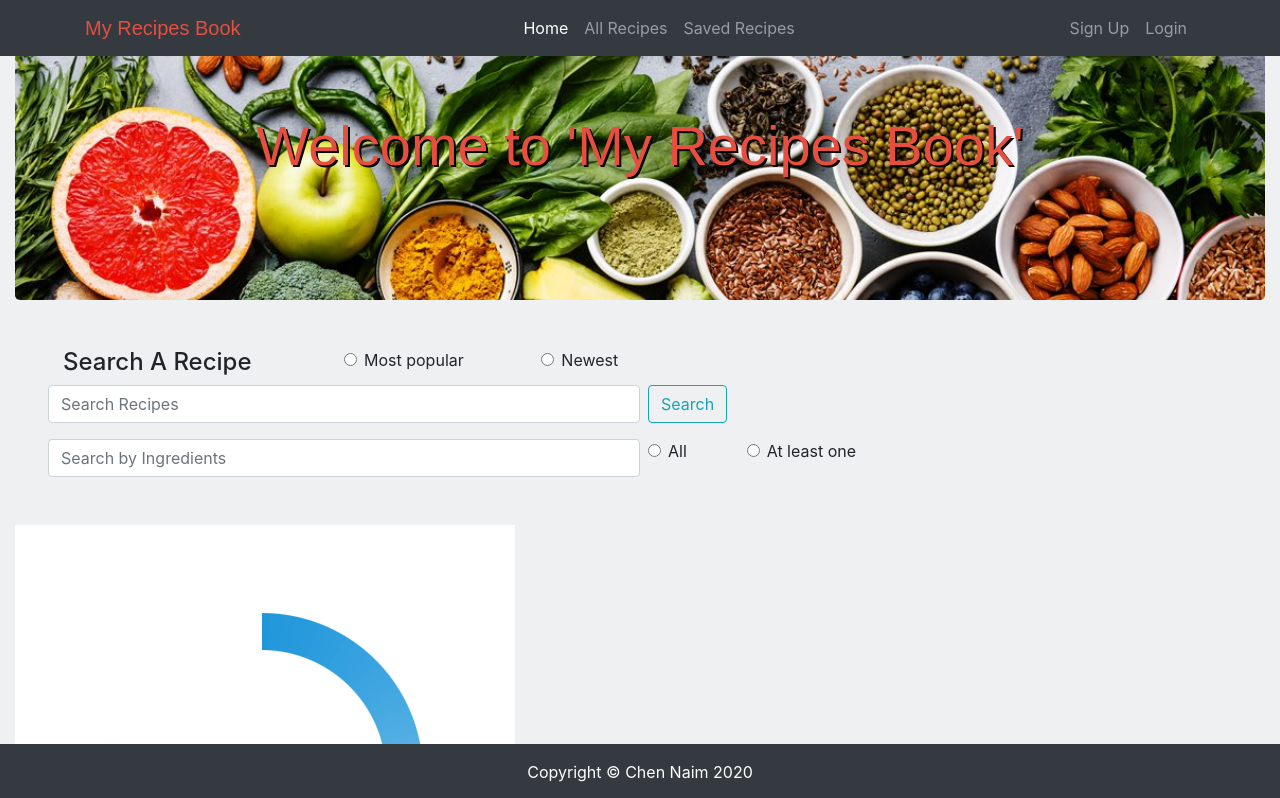
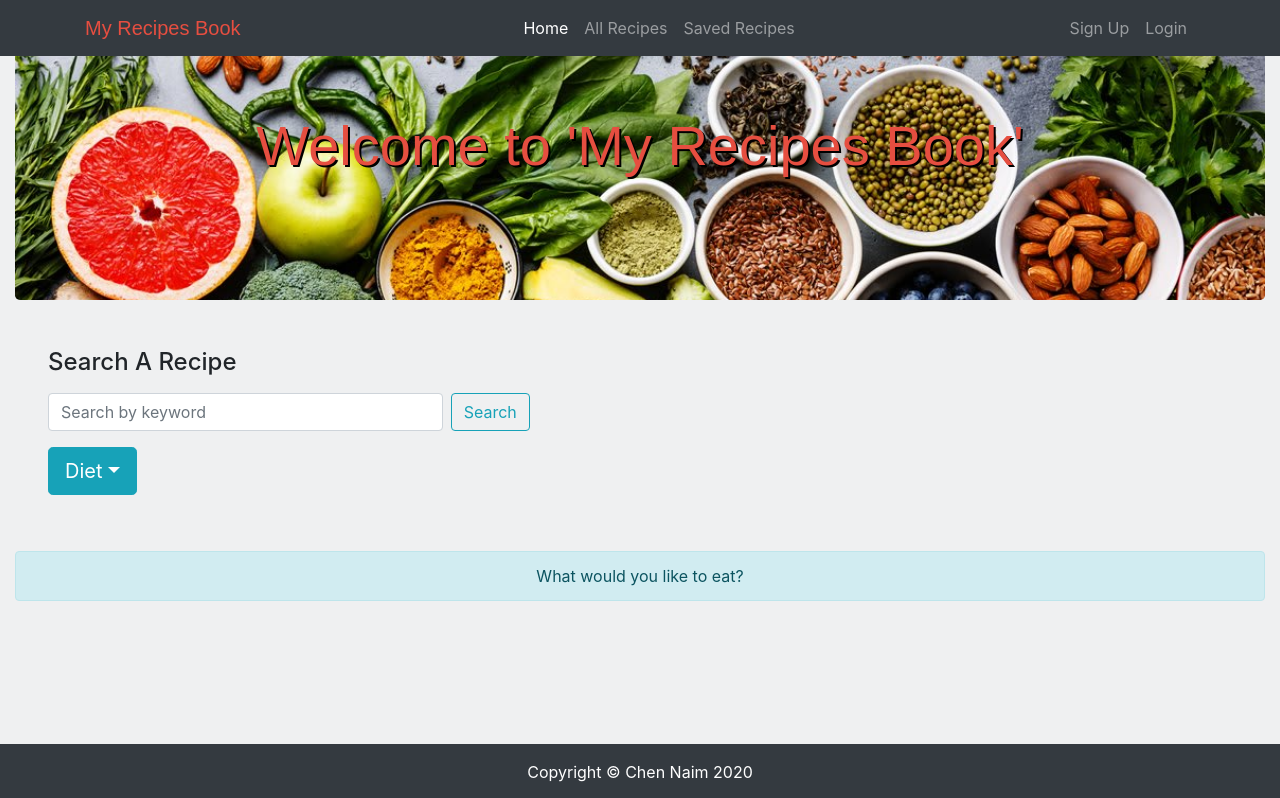
Before and after one commit to ChenNaim/lnj-node-origin, a React (Create React App) app: page / in a window 1280 px wide. Shown: the top 798 px of the page. Built offline with nearby package versions, Linux system fonts and the light colour scheme.

Commit message:
with search engine

```diff
--- a/src/App.js
+++ b/src/App.js
@@ -1,7 +1,7 @@
-import React from "react";
-import { BrowserRouter as Router, Route, Switch } from "react-router-dom";
+import React from 'react';
+import { BrowserRouter as Router, Route, Switch } from 'react-router-dom';
 
-import { Navigation, Footer, Home, AllRecipes, SavedRecipes, SignUp, Login, RecipeCard, RecipePage } from "./components";
+import { Navigation, Footer, Home, AllRecipes, SavedRecipes, SignUp, Login, RecipeCard, RecipePage } from './components';
 
 function App() {
   return (
@@ -9,13 +9,13 @@ function App() {
       <div className="main">
           <Navigation />
           <Switch >
-            <Route path="/" exact component={() => <Home />} />
-            <Route path="/all-recipes" exact component={() => <AllRecipes />} />
-            <Route path="/recipecard" exact component={() => <RecipeCard />} />
-            <Route path="/recipepage" exact component={() => <RecipePage />} />
-            <Route path="/savedrecipes" exact component={() => <SavedRecipes />} />
-            <Route path="/signup" exact component={() => <SignUp />} />
-            <Route path="/login" exact component={() => <Login />} />
+            <Route path="/"  exact={true}><Home /></Route>
+            <Route path="/all-recipes"><AllRecipes /></Route>
+            <Route path="/recipecard"><RecipeCard /></Route>
+            <Route path="/recipepage:label"><RecipePage /></Route>
+            <Route path="/savedrecipes"><SavedRecipes /></Route>
+            <Route path="/signup"><SignUp /></Route>
+            <Route path="/login"><Login /></Route>
           </Switch>
           <Footer />
       </div>
--- a/src/components/AllRecipes.js
+++ b/src/components/AllRecipes.js
@@ -3,8 +3,7 @@ import React, {useState, useEffect} from 'react';
 import {getRecipes} from '../api/jsonPlaceholder';
 import RecipeCard from './RecipeCard';
 
-import Cover from "../images/healthyfood.jpg";
-import Loader from "../images/loader.gif";
+import Loader from '../images/loader.gif';
 
 function AllRecipes() {
   const [recipes, setRecipes] = useState([]);
@@ -30,7 +29,7 @@ function AllRecipes() {
 
   return (
         <div>
-          <div class="alert alert-info" role="alert">
+          <div className="alert alert-info" role="alert">
             All recipes
           </div>
           <div className="row m-2">
--- a/src/components/Home.js
+++ b/src/components/Home.js
@@ -1,54 +1,37 @@
 import React, {useState, useEffect} from 'react';
+import { Link } from 'react-router-dom';
 
-import {getRecipes} from '../api/jsonPlaceholder';
+import {getRecipes, getRecipesByDiet} from '../api/jsonPlaceholder';
 import RecipeCard from './RecipeCard';
-import Cover from "../images/healthyfood.jpg";
-import Loader from "../images/loader.gif";
+import Cover from '../images/healthyfood.jpg';
+import Loader from '../images/loader.gif';
 
 function Home() {
   const [recipes, setRecipes] = useState([]);
-  const [selectedRecipe, setselectedRecipe] = useState(null);
   const [recipeQuery, setRecipeQuery] = useState('');
 
-  // useEffect(async (recipeQuery) => {
-  //     let jsonrecipes;
-  //     if(!localStorage.getItem('recipes')){
-  //         jsonrecipes = await getRecipes(recipeQuery);
-  //         jsonrecipes = jsonrecipes.hits;
-  //         localStorage.setItem('recipes', JSON.stringify(jsonrecipes));
-  //     }else{
-  //         jsonrecipes = JSON.parse(localStorage.getItem('recipes'));
-  //     }
-  //     // setTimeout(() => {
-  //     setRecipes(jsonrecipes);
-  //     // }, 3000);
-  // },[]);
-
   const onInputChange = async (e) => {
-    console.log(e.target.value);
     setRecipeQuery(e.target.value);
-    console.log(recipeQuery);
   }
 
   const onSubmit = async (e) => {
     e.preventDefault();
-    console.log(e);
     let jsonrecipes;
-      if(!localStorage.getItem('recipes')){
-          jsonrecipes = await getRecipes('chicken');
-          jsonrecipes = jsonrecipes.hits;
-          localStorage.setItem('recipes', JSON.stringify(jsonrecipes));
-      }else{
-          jsonrecipes = JSON.parse(localStorage.getItem('recipes'));
-      }
-      // setTimeout(() => {
-      setRecipes(jsonrecipes);
+    jsonrecipes = await getRecipes(recipeQuery);
+    jsonrecipes = jsonrecipes.hits;
+    setRecipes(jsonrecipes);
+    console.log(jsonrecipes);
   }
 
-  const onSelectRecipe = recipeUri => {
-      const recipe = recipes.find(recipe => recipe.uri === recipeUri);
-      setselectedRecipe(recipe);
+  const onSubmitDiet = async (e) => {
+    e.preventDefault();
+    let jsonrecipes;
+    jsonrecipes = await getRecipesByDiet(e.target.innerText);
+    jsonrecipes = jsonrecipes.hits;
+    setRecipes(jsonrecipes);
+    console.log(jsonrecipes);
   }
+
   return (
     <div className="recipes-search container-fluid">
         <div className="jumbotron text-center" style={{ fontFamily: "fantasy", color: "#e64e40", fontWeight: "900", textShadow: "2px 2px black", height: "300px", backgroundImage: `url(${Cover})`, backgroundSize: "cover", backgroundRepeat: "no-repeat"}}>
@@ -56,60 +39,38 @@ function Home() {
             <h1 className="display-4 pt-5">Welcome to 'My Recipes Book'</h1>
           </div>
         </div>
-      <div className="m-5">
-          <div className="row">
-              <h4 className="col-md-3">Search A Recipe</h4>
-              <div className="form-check col-md-2">
-                <input className="form-check-input" type="radio" name="exampleRadios" id="exampleRadios1" value="option1"/>
-                <label className="form-check-label radio-inline mr-3" for="exampleRadios1">Most popular</label>
+        <div className="m-5">
+            <label className="row" for="recipeQuery"><h4>Search A Recipe</h4></label>
+            <div className="row">
+            <input className="form-control mr-sm-2 col-md-4" type="search" placeholder="Search by keyword" aria-label="Search" id="searchRecipes" name="recipeQuery" onChange={onInputChange}/>
+            <button class="btn btn-outline-info my-2 my-sm-0" type="serch" onClick={onSubmit}>Search</button>
+          </div>
+          <div className="row mt-3">
+            <div class="dropdown">
+                <button class="btn btn-info btn-lg dropdown-toggle" type="button" id="dropdownMenu2" data-toggle="dropdown" aria-haspopup="true" aria-expanded="false">
+                  Diet
+                </button>
+                <div class="dropdown-menu" aria-labelledby="dropdownMenu2">
+                  <button class="dropdown-item" type="button" onClick={onSubmitDiet}>balanced</button>
+                  <button class="dropdown-item" type="button" onClick={onSubmitDiet}>high-protein</button>
+                  <button class="dropdown-item" type="button" onClick={onSubmitDiet}>high-fiber</button>
+                  <button class="dropdown-item" type="button" onClick={onSubmitDiet}>low-fat</button>
+                  <button class="dropdown-item" type="button" onClick={onSubmitDiet}>low-carb</button>
+                  <button class="dropdown-item" type="button" onClick={onSubmitDiet}>low-sodium</button>
+                </div>
               </div>
-              <div className="form-check text col-md-2">
-                <input className="form-check-input" type="radio" name="exampleRadios" id="exampleRadios2" value="option2"/>
-                <label className="form-check-label radio-inline mr-3" for="exampleRadios2">Newest</label>
-              </div>
+            </div>
           </div>
-          <div className="row mb-3">
-            <input className="form-control mr-sm-2 col-md-6" type="search" placeholder="Search Recipes" aria-label="Search" id="searchRecipes" name="recipeQuery" onBlur={onInputChange}/>
-            <button class="btn btn-outline-info my-2 my-sm-0" type="submit" onClick={onSubmit}>Search</button>
+          <div className="row m-2">
+              {
+                  recipes.map(recipe => (
+                    <RecipeCard {...recipe} />
+                  ))
+              }
           </div>
-          <div className="row">
-                <input className="form-control mr-sm-2 col-md-6" type="search" placeholder="Search by Ingredients" aria-label="Search" id="searchByIngredients"/>
-                <div className="form-check col-md-1">
-                  <input className="form-check-input" type="radio" name="exampleRadios" id="exampleRadios1" value="option1"/>
-                  <label className="form-check-label radio-inline mr-3" for="exampleRadios3">All</label>
-                </div>
-                <div className="form-check text col-md-2">
-                  <input className="form-check-input" type="radio" name="exampleRadios" id="exampleRadios2" value="option2"/>
-                  <label className="form-check-label radio-inline mr-3" for="exampleRadios4">At least one</label>
-                </div>
+          <div class="alert alert-info text-center" role="alert">
+            What would you like to eat?
           </div>
-        </div>
-           <div className="row">
-               <div className="col-md-4">
-               <ul className="list-group">
-                   {/* <li className="list-group-item active">Recipes</li>
-                   {
-                       recipes.length && recipes.map(({recipe}) => <li key={recipe.uri}
-                                             onClick={() =>
-                                             onSelectRecipe(recipe.uri)} className="list-group-item">{recipe.label}</li>)
-                   } */}
-               </ul>
-               {
-                   !recipes.length && <img src={Loader} />
-               }
-               </div>
-               <div className="col-md-8">
-                   <div className="row">
-                       <div className="col-md-4">
-                           <RecipeCard recipe={selectedRecipe} />
-                       </div>
-                       <div className="col-md-4">
-
-                       </div>
-                   </div>
-               </div>
-           </div>
-
       </div>
   );
 }
--- a/src/components/RecipePage.js
+++ b/src/components/RecipePage.js
@@ -1,43 +1,67 @@
 import React from 'react';
+import { useParams, useHistory } from 'react-router-dom';
 
 function RcipePage() {
-    return (
-        <div classNameName="container-fluid">
-            <div classNameName="card mb-3" style={{maxWidth: "540px"}}>
-                <div classNameName="row no-gutters">
-                    <div classNameName="col-md-4">
-                        <img src="..." classNameName="card-img" alt="pasta" style={{maxWidth: "200px", maxHeight: "200px"}}/>
-                    </div>
-                    <div classNameName="col-md-8">
-                        <div classNameName="card-body">
-                            <h5 classNameName="card-title">Recipe Name</h5>
-                            <p classNameName="card-text">Source</p>
-                            <p classNameName="card-text"><small classNameName="text-muted">Last updated 3 mins ago</small></p>
-                        </div>
-                    </div>
-                </div>
-            </div>
-            <div className="card" style={{width: "18rem"}}>
-                <div className="card-header">
-                    Ingredients
-                </div>
-                <ul className="list-group list-group-flush">
-                    <li className="list-group-item">Cras justo odio</li>
-                    <li className="list-group-item">Dapibus ac facilisis in</li>
-                    <li className="list-group-item">Vestibulum at eros</li>
-                </ul>
-            </div>
-            <div className="card" style={{width: "18rem"}}>
-                <div className="card-header">
-                    Directions
-                </div>
-                <ul className="list-group list-group-flush">
-                    <li className="list-group-item">Cras justo odio</li>
-                    <li className="list-group-item">Dapibus ac facilisis in</li>
-                    <li className="list-group-item">Vestibulum at eros</li>
-                </ul>
-            </div>
-        </div>
+        const {label} = useParams();
+        const history = useHistory();
+
+        const recipes = JSON.parse(localStorage.getItem('recipes'));
+        const recipe = recipes.find((recipe) => recipe.label == label);
+
+
+        const goToHomepage = () => {
+            history.push("/");
+        }
+
+        const goToAboutPage = () => {
+            history.push("/all-recipes");
+        }
+
+
+        return (
+          <div className="mt-5">
+             <button onClick={goToHomepage}>Go to Home page</button>
+            <button onClick={goToAboutPage}>Go to All Recipes</button>
+            <h1 >{recipe.label}</h1>
+
+          </div>
+
+
+    // return (
+    //     <div className="container-fluid">
+    //         <div className="card mb-3" style={{maxWidth: "540px"}}>
+    //             <div className="row no-gutters">
+    //                 <div className="col-md-4">
+    //                     <img src={recipe.image} className="card-img" alt={recipe.label}/>
+    //                 </div>
+    //                 <div className="col-md-8">
+    //                     <div className="card-body">
+    //                         <h5 className="card-title">{recipe.label}</h5>
+    //                         <p className="card-text">Source: {recipe.source}</p>
+    //                         <p className="card-text"><small className="text-muted">Prep time: {recipe.totalTime}</small></p>
+    //                     </div>
+    //                 </div>
+    //             </div>
+    //         </div>
+    //         <div className="card" style={{width: "18rem"}}>
+    //             <h4 className="card-title text-center">Ingredients</h4>
+    //                 <ul className="list-group">
+    //                     {
+    //                         recipe.ingredientLines.map(ingredient => <li className="list-group-item">{ingredient}</li>)
+    //                     }
+    //                 </ul>
+    //         </div>
+    //         <div className="card" style={{width: "18rem"}}>
+    //             <div className="card-header">
+    //                 Directions
+    //             </div>
+    //             <ul className="list-group list-group-flush">
+    //                 <li className="list-group-item">Cras justo odio</li>
+    //                 <li className="list-group-item">Dapibus ac facilisis in</li>
+    //                 <li className="list-group-item">Vestibulum at eros</li>
+    //             </ul>
+    //         </div>
+    //     </div>
     );
 }
 
```
Also changed, not shown: src/api/jsonPlaceholder.js (+7 -15 lines), src/components/RecipeCard.js (+5 -2 lines).
